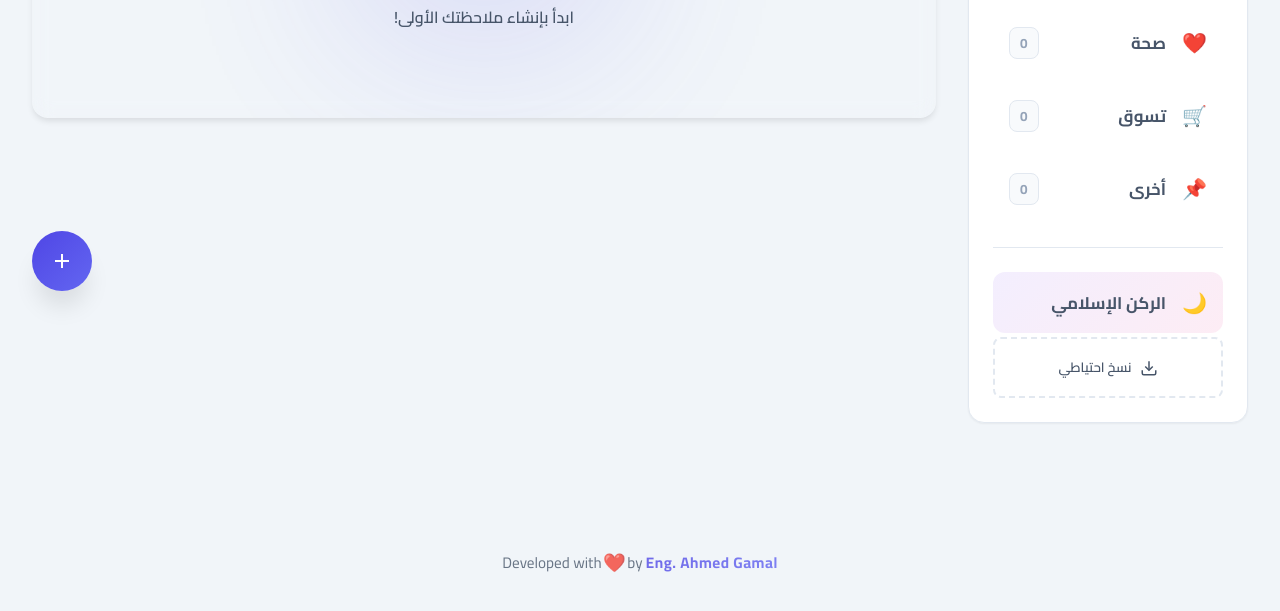
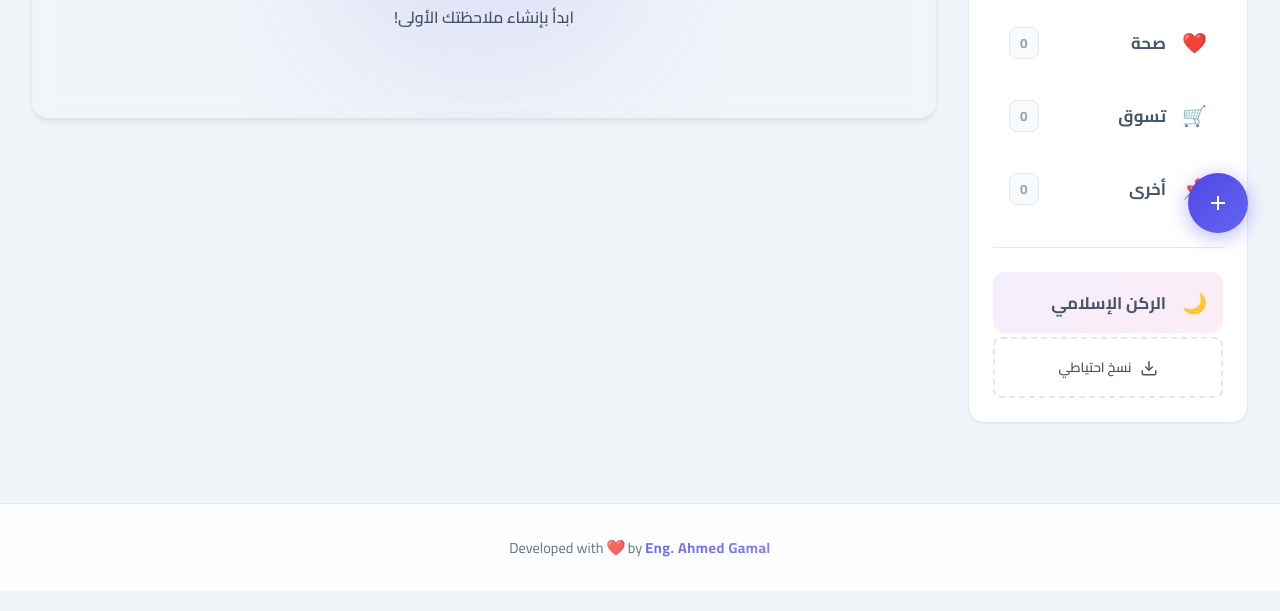
Before and after one commit to ahmedgamalmohamed121-ai/Pense-Notes-2, a website: page index.html in a window 1280 px wide. Shown: the part 477-1088 px from the top of the page. Drawn offline with Linux system fonts and the light colour scheme; no server answers.

Commit message:
إصلاح موضع زر الإضافة ليكون فوق الـ footer

```diff
--- a/style.css
+++ b/style.css
@@ -2061,3 +2061,81 @@ body {
     box-shadow: 0 4px 15px rgba(79, 70, 229, 0.4);
     transform: translateY(-2px);
 }
+
+/* ==================== Footer ==================== */
+.app-footer {
+    text-align: center;
+    padding: var(--spacing-xl) var(--spacing-md);
+    background: var(--bg-secondary);
+    border-top: 1px solid var(--border-color);
+    margin-top: var(--spacing-2xl);
+    color: var(--text-secondary);
+    font-size: 0.9rem;
+}
+
+.heart {
+    color: #e74c3c;
+    animation: heartbeat 1.5s ease-in-out infinite;
+}
+
+@keyframes heartbeat {
+
+    0%,
+    100% {
+        transform: scale(1);
+    }
+
+    50% {
+        transform: scale(1.1);
+    }
+}
+
+.designer-name {
+    color: var(--primary-color);
+    font-weight: 700;
+}
+
+/* ==================== Floating Action Button ==================== */
+.fab {
+    position: fixed;
+    bottom: 90px;
+    /* رفع الزر فوق الـ footer */
+    right: var(--spacing-xl);
+    width: 60px;
+    height: 60px;
+    border-radius: 50%;
+    background: var(--gradient-primary);
+    border: none;
+    color: white;
+    box-shadow: 0 4px 20px rgba(79, 70, 229, 0.4);
+    cursor: pointer;
+    display: flex;
+    align-items: center;
+    justify-content: center;
+    transition: all var(--transition-base);
+    z-index: 50;
+}
+
+.fab:hover {
+    transform: scale(1.1) rotate(90deg);
+    box-shadow: 0 6px 25px rgba(79, 70, 229, 0.6);
+}
+
+.fab:active {
+    transform: scale(0.95);
+}
+
+/* Mobile adjustments */
+@media (max-width: 768px) {
+    .fab {
+        bottom: 80px;
+        right: var(--spacing-md);
+        width: 56px;
+        height: 56px;
+    }
+
+    .app-footer {
+        padding: var(--spacing-md);
+        font-size: 0.85rem;
+    }
+}
```
